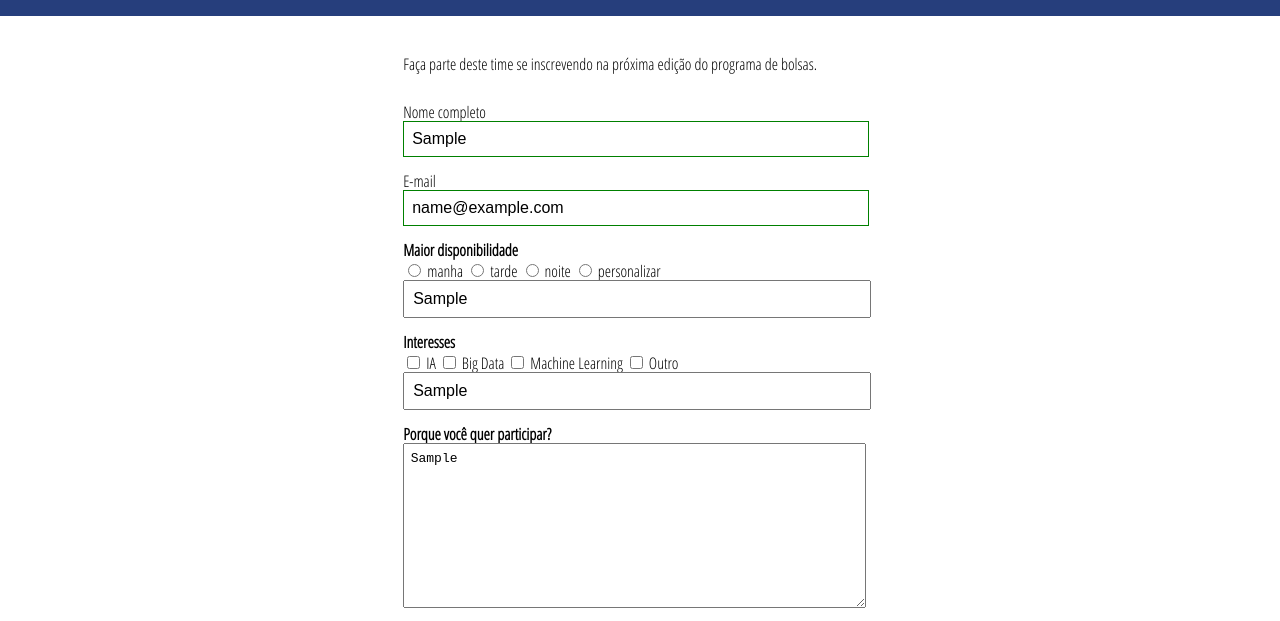
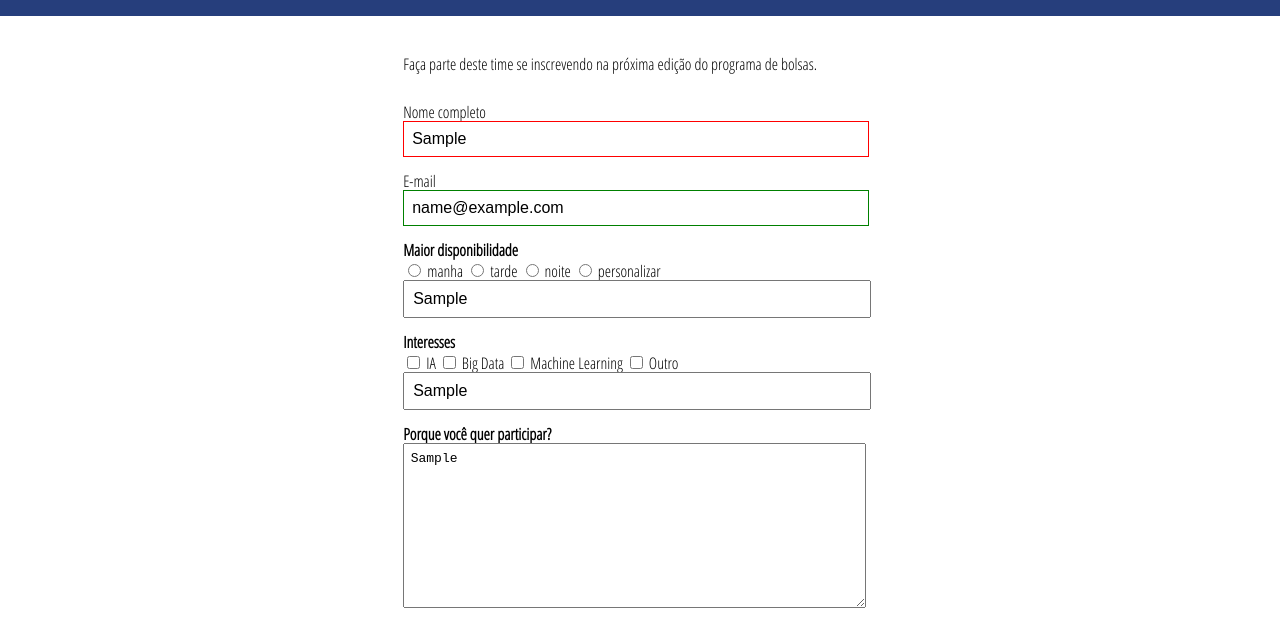
Before and after one commit to MatheeMene/avaliacao, a plain HTML site: page inscricao.html in a window 1280 px wide. Both pictures are taken after typing "Sample", "name@example.com", "Sample", "Sample", "Sample" into the empty fields and a click on the button "ENVIAR MENSAGEM". Shown: the part 136-757 px from the top of the page. Drawn offline with Linux system fonts and the light colour scheme.

Commit message:
Arrumando validacao do nome no from

```diff
--- a/inscricao.html
+++ b/inscricao.html
@@ -25,7 +25,7 @@
                 <fieldset>
                     <label for="nome">
                         Nome completo
-                        <input onblur="validaNome(this)" class="input-text valida" required id="nome" type="text" >
+                        <input class="input-text valida" id="nome" type="text" required>
                     </label>
 
                     <label for="email">
--- a/js/inscricao.js
+++ b/js/inscricao.js
@@ -1,25 +1,27 @@
+// botaoEnvia.addClass('disabled').prop("disabled", true);
+// botaoEnviar.removeClass('disabled').prop("disabled", false);
 var botaoEnvia = $('#envia-formulario');
 
-// botaoEnvia.addClass('disabled').prop("disabled", true);
-// botaoEnviar.removeClass('disabled').prop("disabled", false);
+var nome = $('#nome');
 
-var testaNome;
+function validaNome() {
 
-function validaNome(input) {
+    nome.on('blur', () => {
 
-    input.classList.remove("incorreto");
-    input.classList.remove("correto");
+        var expReg = /[a-z]\s[a-z]/gim;
+        var testaER = expReg.test(nome.val());
 
-    if (input.value.length == 0) {
-        input.classList.add("incorreto");
-        return testaNome = false;
+        if(testaER) {
+            nome.addClass('correto');
+        } else {
+            nome.addClass('incorreto');
+        }
 
-    } else {
-        input.classList.add("correto");
-        return testaNome = true;
-    }
+    });
 
 }
+
+validaNome();
 
 
 var testaEmail;
```
